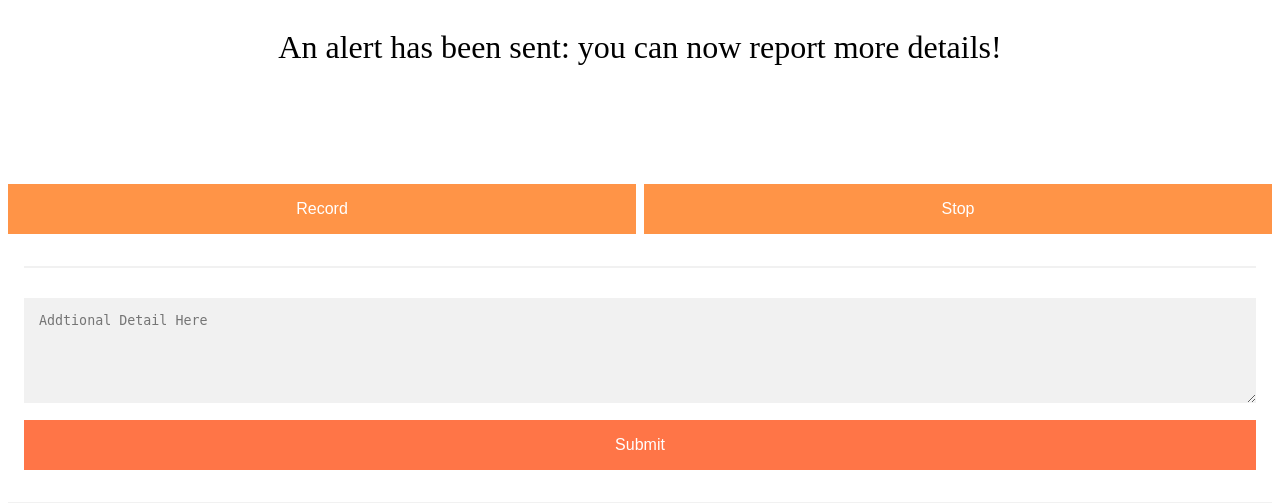
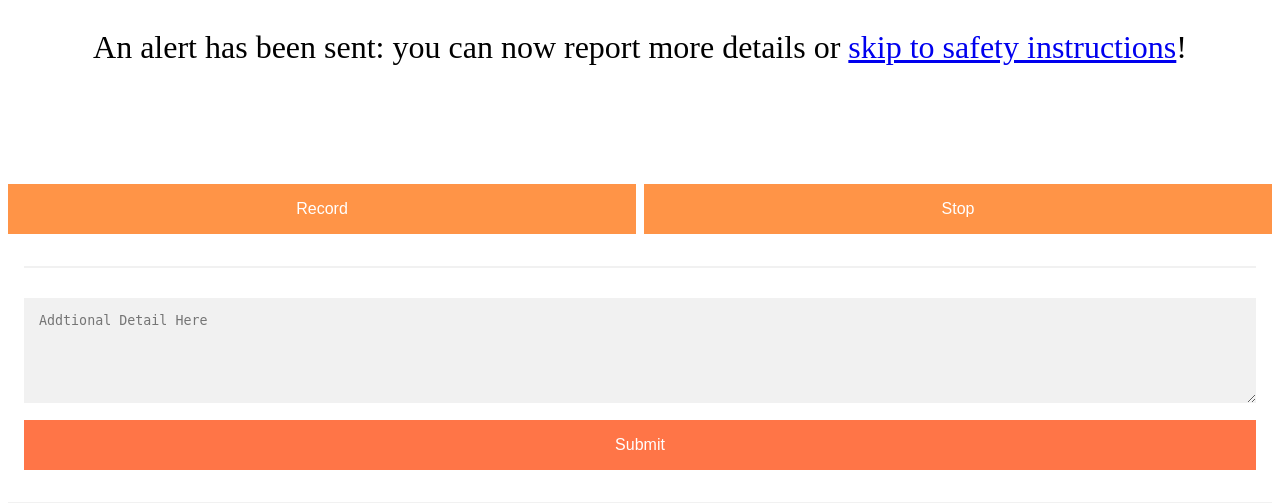
Before and after one commit to sagoyal2/LifeSaver, a Python web app: template templates/report.html in a window 1280 px wide. Shown: the part 97-600 px from the top of the page. Run offline with Jinja, Linux system fonts and the light colour scheme; the template is opened without the code that fills it, so the values that code supplies are empty; some libraries are stand-ins or nearby versions.

Commit message:
added skip option to report page

```diff
--- a/templates/report.html
+++ b/templates/report.html
@@ -35,7 +35,7 @@
       </div>
     </div>
 
-    <h1>An alert has been sent: you can now report more details!</h1>
+    <h1>An alert has been sent: you can now report more details or <a href="/RHF">skip to safety instructions</a>!</h1>
 
     <div>
       <section class="main-controls">
```
